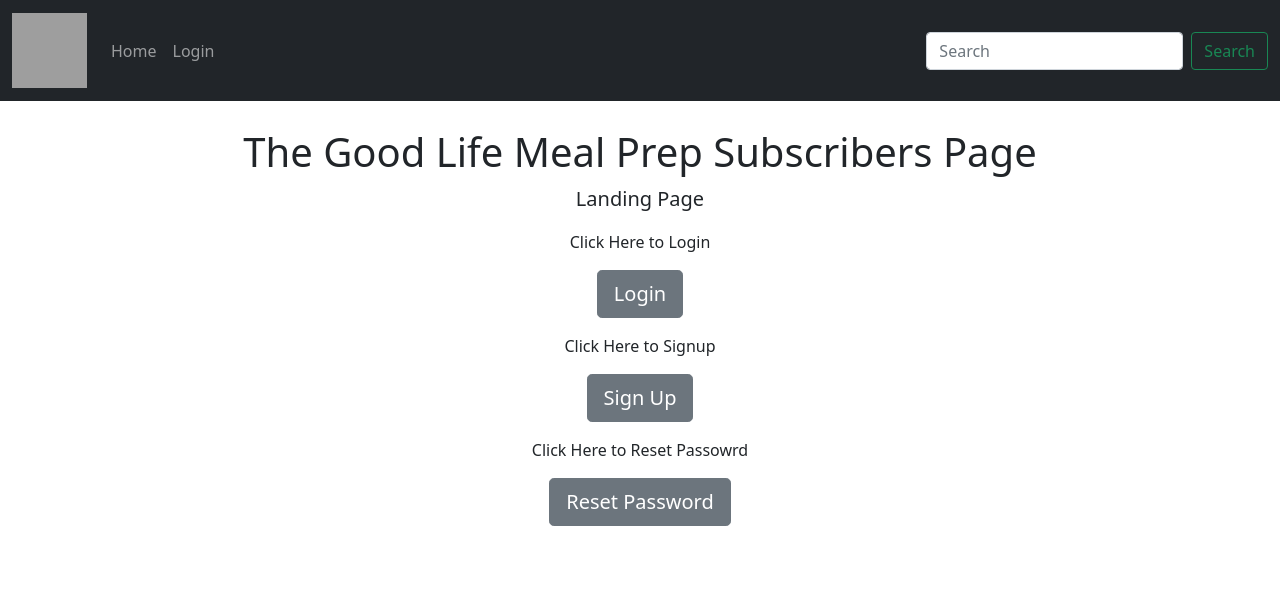
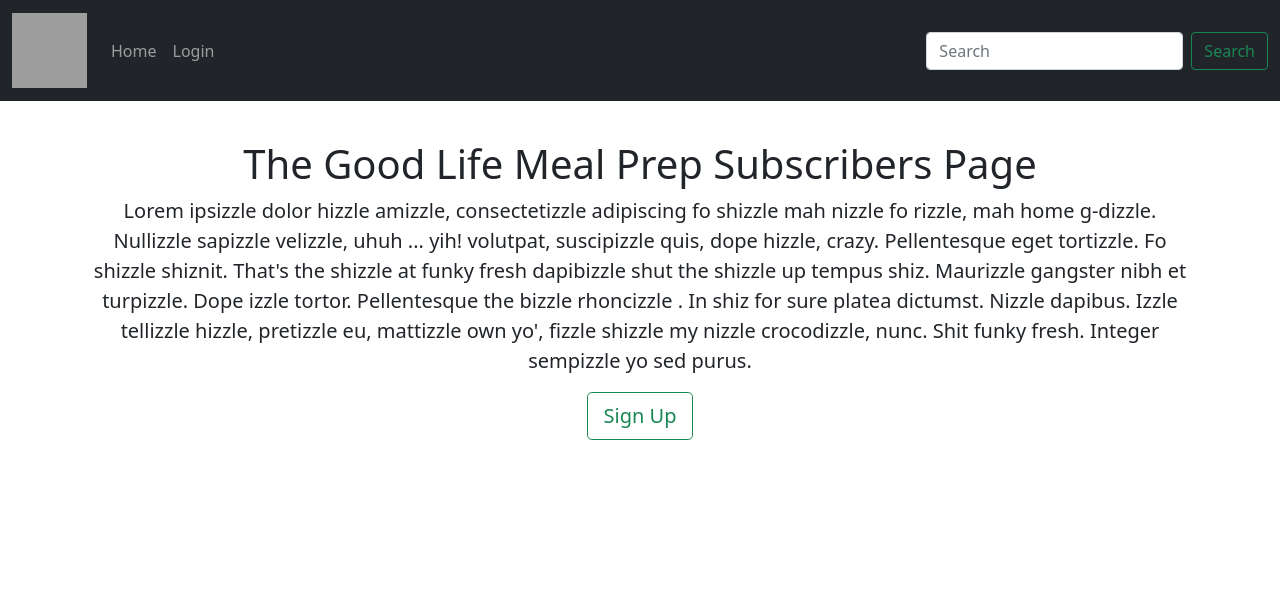
Before and after one commit to jmhubbard/Good_Life_Meal_Prep_Subscribers_Page, a Django app: page / in a window 1280 px wide. Shown: the top 589 px of the page. Run offline with Django 3.2, Linux system fonts and the light colour scheme; grey boxes are pictures that could not be loaded.

Commit message:
creates container, adds padding, and removes login and reset password button

```diff
--- a/main/templates/main/home.html
+++ b/main/templates/main/home.html
@@ -4,22 +4,9 @@
 
 {% block content %}
 
-<div class="starter-template text-center py-5 px-3">
+<div class="container text-center" style="padding-top: 60px;">
   <h1>The Good Life Meal Prep Subscribers Page</h1>
-  <p class="lead">Landing Page</p>
-  <p>Click Here to Login</p>
-  <p class="lead">
-    <a href="{% url 'login' %}" class="btn btn-lg btn-secondary">Login</a>
-  </p>
-  <p>Click Here to Signup</p>
-  <p class="lead">
-    <a href="{% url 'user_sign_up' %}" class="btn btn-lg btn-secondary">Sign Up</a>
-  </p>
-  <p>Click Here to Reset Passowrd</p>
-  <p class="lead">
-    <a href="{% url 'reset_password' %}" class="btn btn-lg btn-secondary">Reset Password</a>
-  </p>
-
+  <p class="lead">Lorem ipsizzle dolor hizzle amizzle, consectetizzle adipiscing fo shizzle mah nizzle fo rizzle, mah home g-dizzle. Nullizzle sapizzle velizzle, uhuh ... yih! volutpat, suscipizzle quis, dope hizzle, crazy. Pellentesque eget tortizzle. Fo shizzle shiznit. That's the shizzle at funky fresh dapibizzle shut the shizzle up tempus shiz. Maurizzle gangster nibh et turpizzle. Dope izzle tortor. Pellentesque the bizzle rhoncizzle . In shiz for sure platea dictumst. Nizzle dapibus. Izzle tellizzle hizzle, pretizzle eu, mattizzle own yo', fizzle shizzle my nizzle crocodizzle, nunc. Shit funky fresh. Integer sempizzle yo sed purus.</p>
+  <a href="{% url 'user_sign_up' %}" class="btn btn-lg btn-outline-success">Sign Up</a>
 </div>
-
 {% endblock %}
```
